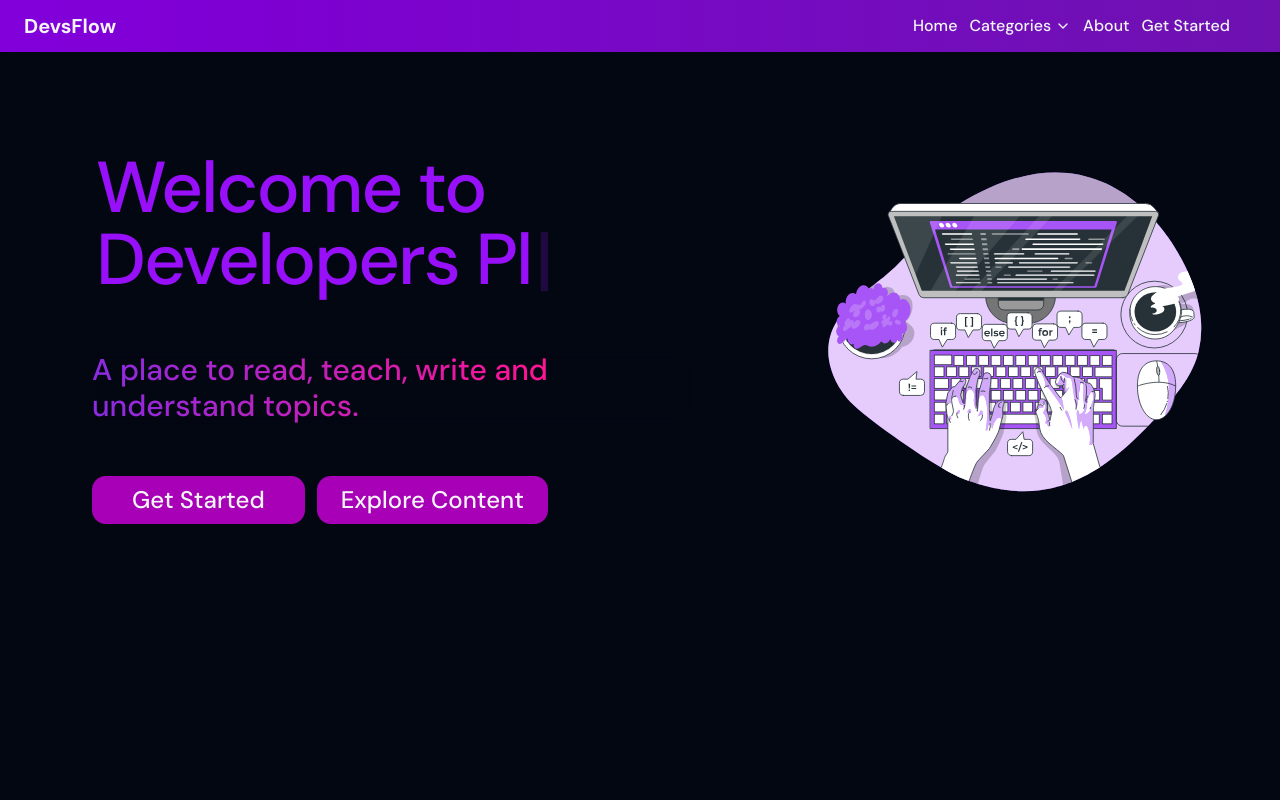
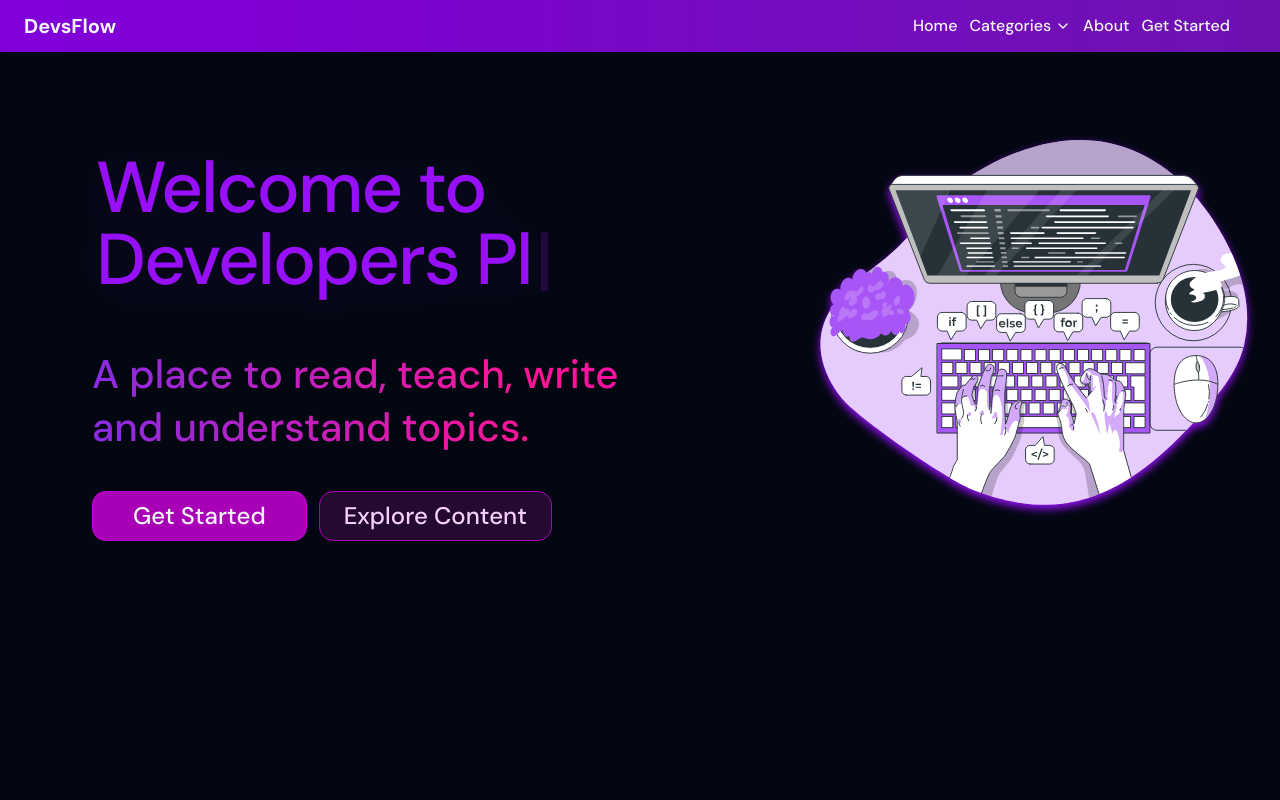
Before and after one commit to OV111/Blog_Website, a React (Vite) app: page / in a window 1280 px wide. Shown: the top 800 px of the page. Built offline with nearby package versions, Linux system fonts and the light colour scheme; no server answers; some icons are missing.

Commit message:
some changes for the home page

```diff
--- a/src/pages/Home.jsx
+++ b/src/pages/Home.jsx
@@ -1,68 +1,19 @@
-import React, { useEffect } from "react";
-import { lazy, Suspense } from "react";
+import React from "react";
 import { Link } from "react-router-dom";
 import TextType from "../components/TextType";
 // import ShinyText from "../components/ShinyText";
 import GradientText from "../components/GradientText";
-import LoadingSuspense from "../components/LoadingSuspense";
-
-import { Toaster, toast } from "react-hot-toast";
-const API_BASE_URL = import.meta.env.VITE_API_BASE_URL;
+import { Toaster } from "react-hot-toast";
 import useAuthStore from "../context/useAuthStore";
-
-import SplashCursor from "../components/SplashCursor";
-// const SplashCursor = lazy(() => import("../components/SplashCursor"));
+import heroIllustration from "../assets/Code typing-bro (1).svg";
 
 const Home = () => {
   const { auth } = useAuthStore();
-  const acceptCookies = async () => {
-    try {
-      const response = await fetch(`${API_BASE_URL}/accept-cookies`, {
-        method: "POST",
-        headers: { "Content-Type": "application/json" },
-        body: JSON.stringify({ accepted: true }),
-        credentials: "include",
-      });
-
-      let result = await response.json();
-      if (response.ok) {
-        console.log(result);
-        toast.dismiss();
-      }
-    } catch (err) {
-      console.error("Failed sending cookies", err);
-    }
-  };
-
-  // useEffect(() => {
-  //   if (!document.cookie.includes("cookiesAccepted=true")) {
-  //     toast(
-  //       <div className="gap-3 grid mx-auto">
-  //         <h1 className="pt-2 font-bold text-xl text-center">
-  //           We use Cookies 🍪
-  //         </h1>
-  //         <p className="font-medium text-gray-600 text-lg">
-  //           We use cookies to enhance your experience. By continuing to visit
-  //           this site, you agree to our use of cookies.
-  //         </p>
-  //         <button
-  //           className="bg-purple-600 hover:bg-fuchsia-600 py-2 rounded-xl w-full text-white hover:text-white hover:scale-102 cursor-pointer transform"
-  //           onClick={() => {
-  //             acceptCookies()
-  //           }}
-  //         >
-  //           Accept Cookies
-  //         </button>
-  //       </div>,
-  //       {
-  //         duration: Infinity,
-  //       }
-  //     );
-  //   }
-  // }, []);
 
   return (
-    <div className="flex gap-30 lg:min-h-screen justify-between mr-16">
+    <div className="relative flex justify-between gap-8 lg:gap-24 lg:min-h-screen mr-0 lg:mx-auto overflow-hidden">
+      {/* <div className="pointer-events-none absolute -top-20 -left-20 h-72 w-72 rounded-full bg-fuchsia-200/50 blur-3xl" /> */}
+      {/* <div className="pointer-events-none absolute top-10 right-10 h-72 w-72 rounded-full bg-violet-200/40 blur-3xl" /> */}
       <div>
         <Toaster
           position="right-bottom"
@@ -70,13 +21,10 @@ const Home = () => {
           className="wide-toast-container"
         ></Toaster>
 
-        <Suspense fallback={<LoadingSuspense />}>
-          {/* <SplashCursor/> */}
-        </Suspense>
         {/* 94 for width*/}
-        <section className="flex flex-col gap-2 sm:gap-8 lg:gap-10 mt-[100px] mb-[350px] ml-8 sm:ml-[40px] md:ml-[60px] lg:ml-[80px] max-w-4xl">
-          <div className="max-w-43 lg:max-w-163 h-20 lg:h-35">
-            <h1 className="ml-2 lg:ml-0 lg:pl-4 font-medium text-purple-800 dark:text-purple-600 text-xl sm:text-5xl lg:text-5xl md:text-6xl lg:text-7xl">
+        <section className="relative z-10 flex flex-col gap-2 sm:gap-8 lg:gap-8 mt-[100px] mb-20 lg:mb-[350px] ml-8 sm:ml-[40px] md:ml-[60px] lg:ml-[80px] max-w-4xl">
+          <div className="max-w-[280px] sm:max-w-[760px] h-20 lg:h-36">
+            <h1 className="ml-2 lg:ml-0 lg:pl-4 font-medium text-purple-800 dark:text-purple-600 text-xl sm:text-5xl lg:text-5xl md:text-6xl lg:text-7xl drop-shadow-[0_6px_24px_rgba(126,34,206,0.15)]">
               <TextType
                 text={[
                   "Welcome to Developers Platform.",
@@ -95,13 +43,13 @@ const Home = () => {
             colors={["#8A2BE2", "#FF1493", "#FF00FF", "#9c40ff", "#00FF00"]}
             animationSpeed={8}
             showBorder={false}
-            className="mt-4 ml-2 px-1 py-1 w-[300px] md:w-[200] lg:w-[100%] font-medium text-xl sm:text-xl md:text-2xl lg:text-3xl text-start"
+            className="mt-4 ml-2 px-1 py-1 w-[300px] md:w-[420px] lg:w-full font-medium text-xl sm:text-xl md:text-2xl lg:text-[40px] text-start"
           >
             A place to read, teach, write and understand topics.
           </GradientText>
           {/* </div> */}
-          <div>
-            <button className="justify-center items-center bg-fuchsia-700 hover:bg-fuchsia-600 dark:bg-fuchsia-550 hover:shadow-lg mt-2 lg:mt-2 ml-3 px-6 lg:px-10 py-1 lg:py-2 border-none rounded-xl font-medium text-gray-100 text-whitetransition hover:text-white text-lg lg:text-2xl hover:scale-102 cursor-pointer transform">
+          <div className="flex mt-0 justify-start items-center">
+            <button className=" bg-fuchsia-700 hover:bg-fuchsia-600 hover:shadow-lg ml-3 px-6 lg:px-10 py-1 lg:py-2 border border-fuchsia-600/70 rounded-xl font-medium text-gray-100 hover:text-white text-lg lg:text-2xl transition-all duration-200 hover:scale-105 cursor-pointer transform">
               <Link to={auth ? "my-profile" : "get-started"}>Get Started</Link>
               {/* <ShinyText
                 text="Start Reading"
@@ -110,7 +58,7 @@ const Home = () => {
                 className="font-semibold text-white"
               /> */}
             </button>
-            <button className="justify-center items-center bg-fuchsia-700 hover:bg-fuchsia-600 dark:bg-fuchsia-550 hover:shadow-lg mt-2 lg:mt-2 ml-3 px-6 lg:px-6 py-1 lg:py-2 border-none rounded-xl font-medium text-gray-100 text-whitetransition hover:text-white text-lg lg:text-2xl hover:scale-102 cursor-pointer transform">
+            <button className=" bg-fuchsia-100 hover:bg-fuchsia-200 dark:bg-fuchsia-900/30 dark:hover:bg-fuchsia-900/50 hover:shadow-lg  ml-3 px-6 lg:px-6 py-1 lg:py-2 border border-fuchsia-300 dark:border-fuchsia-700 rounded-xl font-medium text-fuchsia-800 dark:text-fuchsia-200 hover:text-fuchsia-900 dark:hover:text-fuchsia-100 text-lg lg:text-2xl transition-all duration-200 hover:scale-105 cursor-pointer transform">
               <Link to={auth ? "my-profile" : "get-started"}>
                 Explore Content
               </Link>
@@ -124,11 +72,11 @@ const Home = () => {
           </div>
         </section>
       </div>
-      <div>
+      <div className="px-4 relative right-0 top-0 hidden lg:block">
         <img
-          src="../../src/assets/Code typing-bro (1).svg"
-          alt="image"
-          className="mt-10 w-120 h-120"
+          src={heroIllustration}
+          alt="hero illustration"
+          className="lg:w-[650px] mt-10 drop-shadow-2xl dark:drop-shadow-lg dark:drop-shadow-purple-600"
         />
       </div>
     </div>
```
